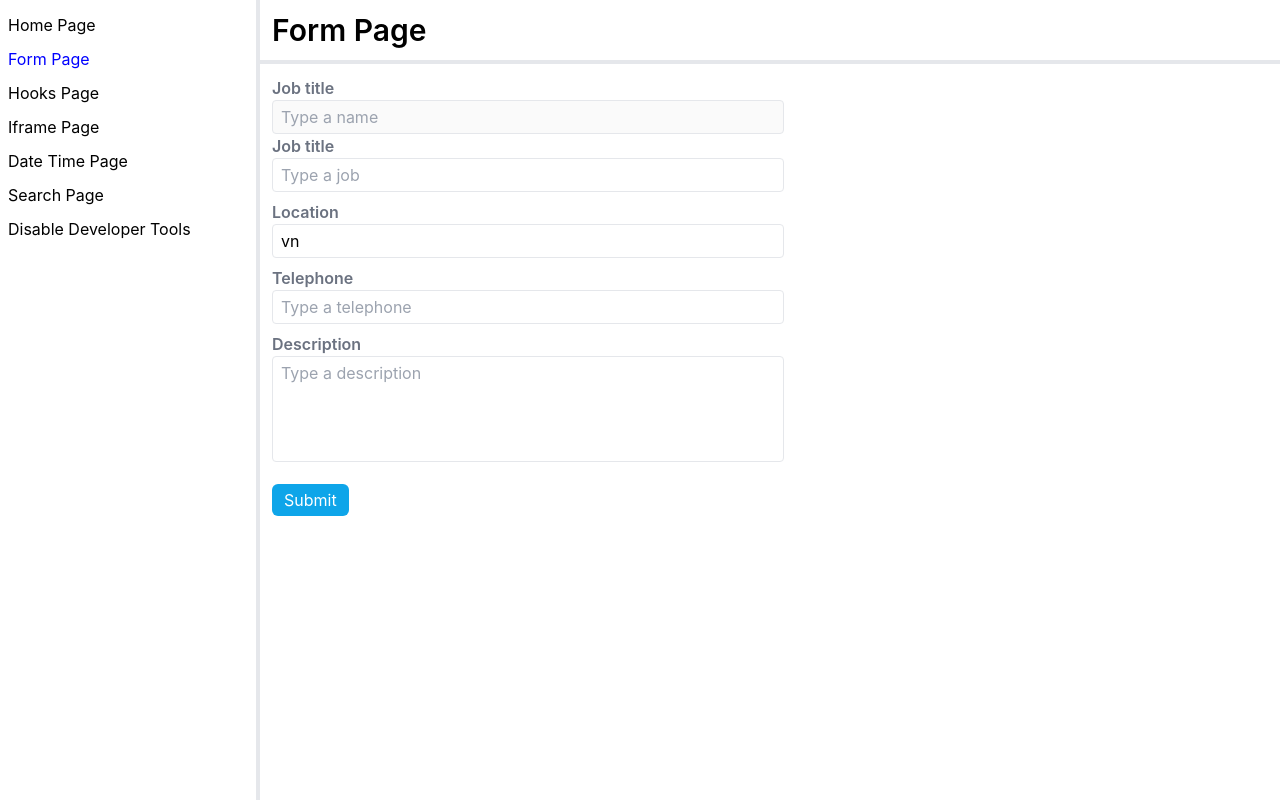
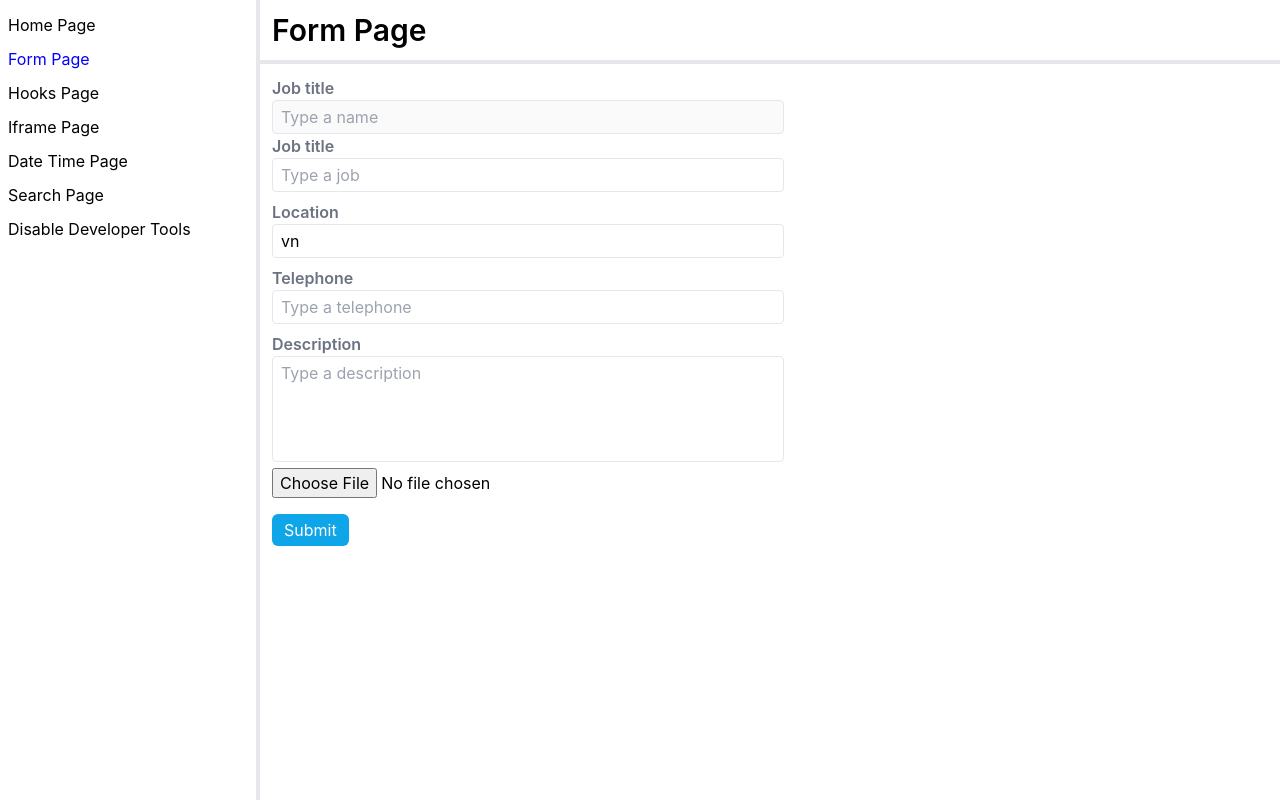
Before and after one commit to phuongnam-code/vite-react-hooks-form-tailwind, a React (Vite) app: page /react-hooks-form in a window 1280 px wide. Built offline with nearby package versions, Linux system fonts and the light colour scheme.

Commit message:
fix search page

```diff
--- a/src/components/Search/index.jsx
+++ b/src/components/Search/index.jsx
@@ -1,11 +1,11 @@
 import React from 'react';
 import { SearchIcon } from '@heroicons/react/outline';
 
-const Search = ({ setKeyword }) => {
+const Search = ({ setKeyword, placeholder = 'Enter keyword' }) => {
 	return (
 		<div className='w-full lg:w-3/5 border p-2 flex items-center space-x-2 rounded'>
 			<SearchIcon className='w-5 h-5' />
-			<input type='search' placeholder='Enter keyword' className='text-sm w-full outline-none' onChange={(e) => setKeyword(e.target.value)} />
+			<input type='search' placeholder={placeholder} className='text-sm w-full outline-none' onChange={(e) => setKeyword(e.target.value)} />
 		</div>
 	);
 };
--- a/src/pages/FormPage/index.jsx
+++ b/src/pages/FormPage/index.jsx
@@ -6,6 +6,7 @@ import Label from '@/components/Label';
 import Input from '@/components/Input';
 import Textarea from '@/components/Textarea';
 import InputTel from '@/components/InputTel';
+import InputFile from '@/components/FileInput';
 
 const FormPage = () => {
 	const {
@@ -28,65 +29,54 @@ const FormPage = () => {
 	};
 
 	return (
-    <form onSubmit={handleSubmit(onSubmitForm)} className="max-w-lg" autoComplete="off">
+		<form onSubmit={handleSubmit(onSubmitForm)} className='max-w-lg' autoComplete='off'>
 			<div>
-        <Label idFor="name" label="Job title" />
-        <Input
-          idFor="name"
-          disabled={true}
-          placeholder="Type a name"
-          isError={errors.name}
-          inputProps={register('name')}
-        />
-        <ErrorMessageForm errors={errors} name="name" />
+				<Label idFor='name' label='Job title' />
+				<Input idFor='name' disabled={true} placeholder='Type a name' isError={errors.name} inputProps={register('name')} />
+				<ErrorMessageForm errors={errors} name='name' />
 			</div>
 			<div>
-        <Label idFor="job_title" label="Job title" />
+				<Label idFor='job_title' label='Job title' />
 				<Input
-          idFor="job_title"
-          placeholder="Type a job"
+					idFor='job_title'
+					placeholder='Type a job'
 					isError={errors.job_title}
 					inputProps={register('job_title', {
 						required: 'This field is required',
 					})}
 				/>
-        <ErrorMessageForm errors={errors} name="job_title" />
+				<ErrorMessageForm errors={errors} name='job_title' />
 			</div>
-      <div className="mt-2">
-        <Label idFor="location" label="Location" />
-        <Input
-          idFor="location"
-          readOnly={true}
-          placeholder="Type a location"
-          isError={errors.location}
-          inputProps={register('location')}
-        />
-        <ErrorMessageForm errors={errors} name="location" />
+			<div className='mt-2'>
+				<Label idFor='location' label='Location' />
+				<Input idFor='location' readOnly={true} placeholder='Type a location' isError={errors.location} inputProps={register('location')} />
+				<ErrorMessageForm errors={errors} name='location' />
 			</div>
-      <div className="mt-2">
-        <Label idFor="telephone" label="Telephone" />
+			<div className='mt-2'>
+				<Label idFor='telephone' label='Telephone' />
 				<InputTel
-          idFor="telephone"
-          placeholder="Type a telephone"
+					idFor='telephone'
+					placeholder='Type a telephone'
 					isError={errors.telephone}
 					inputProps={register('telephone', {
 						required: 'This field is required',
 					})}
 				/>
-        <ErrorMessageForm errors={errors} name="telephone" />
+				<ErrorMessageForm errors={errors} name='telephone' />
 			</div>
-      <div className="mt-2">
-        <Label idFor="description" label="Description" />
-        <Textarea
-          idFor="description"
-          placeholder="Type a description"
-          isError={errors.description}
-          inputProps={register('description')}
+			<div className='mt-2'>
+				<Label idFor='description' label='Description' />
+				<Textarea idFor='description' placeholder='Type a description' isError={errors.description} inputProps={register('description')} />
+				<ErrorMessageForm errors={errors} name='description' />
+			</div>
+			<InputFile
+				input={{
+					onChange: () => {},
+					onBlur: () => {},
+				}}
 			/>
-        <ErrorMessageForm errors={errors} name="description" />
-      </div>
-      <div className="mt-4">
-        <Button label="Submit" />
+			<div className='mt-4'>
+				<Button label='Submit' />
 			</div>
 		</form>
 	);
--- a/src/pages/SearchPage/index.jsx
+++ b/src/pages/SearchPage/index.jsx
@@ -18,16 +18,12 @@ const SearchPage = () => {
 	};
 
 	useEffect(() => {
-		getPosts();
-	}, []);
-
-	useEffect(() => {
 		getPosts(keyword);
 	}, [keyword]);
 
 	return (
 		<div>
-			<Search setKeyword={setKeyword} />
+			<Search setKeyword={setKeyword} placeholder='Enter id' />
 			<ul className='mt-4'>
 				{data.map((item) => (
 					<li key={item.id}>{'id: ' + item.id + ' - ' + item.title}</li>
```
Lines whose indentation alone changed are shown as unchanged.
